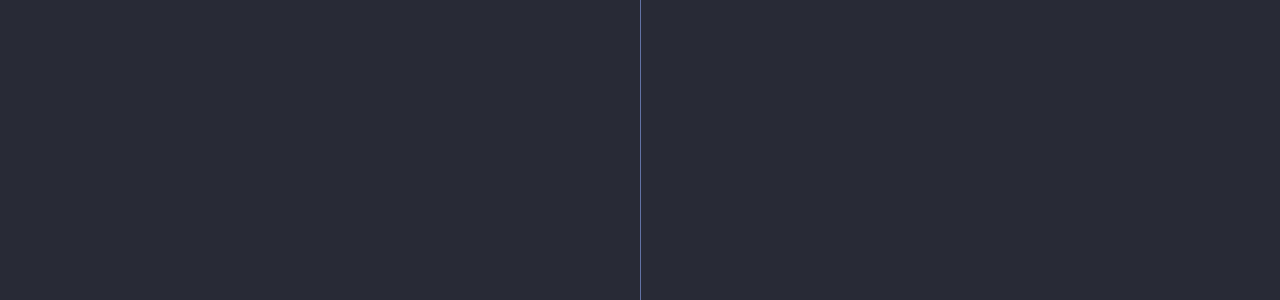
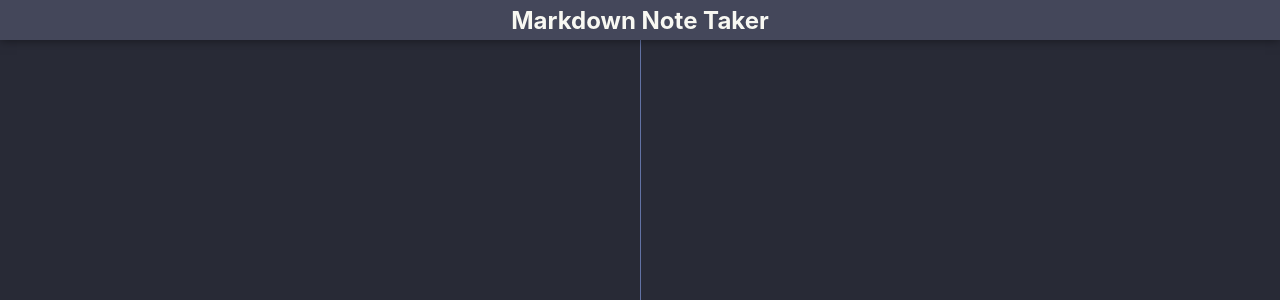
Before and after one commit to ashleytowner/note-taker, a React (Create React App) app: page / in a window 1280 px wide. Shown: the top 300 px of the page. Built offline with nearby package versions, Linux system fonts and the light colour scheme.

Commit message:
Save regularly

```diff
--- a/package.json
+++ b/package.json
@@ -11,10 +11,12 @@
     "@types/node": "^12.0.0",
     "@types/react": "^16.9.53",
     "@types/react-dom": "^16.9.8",
+    "@types/react-router-dom": "^5.1.6",
     "markdown-it": "^12.0.2",
     "node-sass": "^4.14.1",
     "react": "^17.0.1",
     "react-dom": "^17.0.1",
+    "react-router-dom": "^5.2.0",
     "react-scripts": "4.0.0",
     "typescript": "^4.0.3",
     "web-vitals": "^0.2.4"
--- a/src/App.css
+++ b/src/App.scss
@@ -1,3 +1,5 @@
+@import url("https://fonts.googleapis.com/css2?family=Fira+Code&display=swap");
+
 :root {
   /* Dracula */
   --background: #282a36;
@@ -22,25 +24,3 @@ body,
 textarea {
   background-color: var(--background);
 }
-
-.Editor:focus {
-  outline: none;
-  background-color: var(--current-line);
-}
-
-.Editor {
-  padding: 0 10px;
-}
-
-.Renderer {
-  border-left: 1px solid var(--comment)
-}
-
-.Renderer>* {
-  padding: 0 10px;
-
-}
-
-.Editor, .Renderer {
-  overflow-Y: auto;
-}
--- a/src/App.tsx
+++ b/src/App.tsx
@@ -1,10 +1,11 @@
 import React from 'react';
-import './App.css';
-import Editor from './components/Editor/Editor';
-import Renderer from './components/Renderer/Renderer';
+import './App.scss';
+import { BrowserRouter as Router, Switch, Route } from 'react-router-dom';
+import CombinedEditor from './components/CombinedEditor/CombinedEditor';
 
 type AppState = {
   markdown: string;
+  editorHTML: string;
 }
 
 export default class App extends React.Component<unknown, AppState> {
@@ -12,21 +13,30 @@ export default class App extends React.Component<unknown, AppState> {
   constructor(props: unknown) {
     super(props);
     this.state = {
-      markdown: ''
+      markdown: '',
+      editorHTML: ''
     }
   }
 
-  handleChange = (ev: string): void => {
+  handleChange = (ev: { markdown: string}): void => {
     this.setState({
-      markdown: ev
+      markdown: ev.markdown,
     })
   }
 
   render(): JSX.Element {
     return (
     <div className="App" >
-      <Editor onChange={this.handleChange} />
-      <Renderer markdown={this.state.markdown} />
+      <Router>
+        <Switch>
+          <Route exact path="/">
+            <CombinedEditor
+              onChange={this.handleChange}
+              markdown={this.state.markdown}
+            ></CombinedEditor>
+          </Route>
+        </Switch>
+      </Router>
     </div>
   );
   }
--- /dev/null
+++ b/src/components/CombinedEditor/CombinedEditor.scss
@@ -0,0 +1,16 @@
+.CombinedEditor {
+  display: grid;
+  grid-template-columns: 1fr 1fr;
+  grid-template-rows: 5fr 95fr;
+  height: 100vh;
+  width: 100vw;
+  grid-template-areas: "nav nav" "editor renderer";
+
+  .button-bar {
+    position: fixed;
+    height: 2rem;
+    width: 100vw;
+    bottom: 0;
+    background: green;
+  }
+}
--- /dev/null
+++ b/src/components/CombinedEditor/CombinedEditor.tsx
@@ -0,0 +1,29 @@
+import Renderer from "../Renderer/Renderer";
+import React from "react";
+import Editor from "../Editor/Editor";
+import Nav from "../Nav/Nav";
+import "./CombinedEditor.scss"
+
+type CombinedEditorProps = {
+	onChange: (event: { markdown: string }) => unknown;
+	markdown: string;
+	initial?: string;
+}
+
+export default class CombinedEditor extends React.Component<CombinedEditorProps> {
+	initial: string;
+	constructor(props: CombinedEditorProps) {
+		super(props);
+		this.initial = props.initial || '';
+	}
+
+	render(): JSX.Element {
+		return (
+			<div className="CombinedEditor">
+				<Nav />
+				<Editor default={this.initial} onChange={this.props.onChange} />
+				<Renderer markdown={this.props.markdown} />
+			</div>
+		)
+	}
+}
--- a/src/components/Editor/Editor.scss
+++ b/src/components/Editor/Editor.scss
@@ -1,5 +1,8 @@
 .Editor {
-  padding: 0 10px;
+  padding: 10px;
+  font-family: "fira code";
+  grid-area: editor;
+  overflow-y: auto;
 
   &:focus {
     outline: none;
--- a/src/components/Editor/Editor.tsx
+++ b/src/components/Editor/Editor.tsx
@@ -1,50 +1,63 @@
 import React from "react";
-import Markdown from 'markdown-it';
 import './Editor.scss';
 
 type EditorProps = {
-	onChange?: (event: string) => unknown;
+	onChange?: (event: { markdown: string }) => unknown;
+	default?: string;
 }
 
 type EditorState = {
-	rendered: string
+	document: string;
 }
 
 export default class Editor extends React.Component<EditorProps, EditorState> {
 
+	initial: string;
+
 	constructor(props: EditorProps) {
 		super(props);
+		this.initial = localStorage.getItem('document') || '';
 		this.state = {
-			rendered: ''
+			document: this.initial
 		}
+		this.saveDocument();
+		props.onChange && props.onChange({ markdown: this.initial });
+	}
+
+	saveDocument = (): void => {
+		localStorage.setItem('document', this.state.document);
+		setTimeout(this.saveDocument, 500);
 	}
 
 	handleChange = (event: React.ChangeEvent<HTMLDivElement>): void => {
 		if (this.props.onChange) {
-			this.props.onChange(event.target.innerText || '');
+			const ev = {
+				markdown: event.target.innerText,
+			}
+			this.setState({
+				document: ev.markdown
+			})
+			this.props.onChange(ev);
 		}
-		this.setState({
-			rendered: new Markdown().render(event.target.innerText)
-		})
 	}
 
-	// renderColours = (tokens: Token[]): void => {
-	// 	console.log(tokens);
-	// 	const tokenTypes = tokens
-	// 		.map(tk => tk.type)
-	// 		.filter((t, ind, arr) => arr.indexOf(t) === ind)
-	// 		.sort();
-	// 	console.log(tokenTypes);
-	// }
+	parseDefault(input: string): JSX.Element[] {
+		return input.split('\n')
+					.filter(s => !!s)
+					.map(s => <p key={s}>{s}</p>)
+	}
 
 	render(): JSX.Element {
 		return (
 			<div
 				className="Editor"
-				style={{fontFamily: 'fira code', position: 'absolute', height: '100vh', width: '50vw'}}
 				contentEditable
 				onInput={this.handleChange}
-			></div>
+				onBlur={this.handleChange}
+				suppressContentEditableWarning={true}
+			>
+				{this.parseDefault(this.initial || '')}
+			</div>
 		)
 	}
 }
--- /dev/null
+++ b/src/components/Nav/Nav.scss
@@ -0,0 +1,15 @@
+.Nav {
+  grid-area: nav;
+  width: 100%;
+  background: var(--current-line);
+  box-shadow: 0px 0px 10px rgba(0, 0, 0, 0.5);
+  z-index: 1;
+  display: flex;
+  align-items: center;
+  justify-content: center;
+
+  h1 {
+    text-align: center;
+    margin: 0;
+  }
+}
--- /dev/null
+++ b/src/components/Nav/Nav.tsx
@@ -0,0 +1,12 @@
+import React from "react";
+import './Nav.scss';
+
+export default class Nav extends React.Component {
+	render(): JSX.Element {
+		return (
+			<nav className="Nav">
+				<h1>Markdown Note Taker</h1>
+			</nav>
+		)
+	}
+}
--- a/src/components/Renderer/Renderer.scss
+++ b/src/components/Renderer/Renderer.scss
@@ -1,9 +1,7 @@
 .Renderer {
   border-left: 1px solid var(--comment);
-
-  & > div {
-    padding: 0 10px;
-  }
+  grid-area: renderer;
+  padding: 10px;
 
   img {
     max-width: 40%;
--- a/src/components/Renderer/Renderer.tsx
+++ b/src/components/Renderer/Renderer.tsx
@@ -14,8 +14,7 @@ export default class Renderer extends React.Component<RendererProps> {
 
 	render(): JSX.Element {
 		return (
-			<div className="Renderer" style={{position: 'absolute', right: 0, height: '100vh', width: '50vw'}}>
-				<p dangerouslySetInnerHTML={{__html: this.parseMarkdown()}}></p>
+			<div dangerouslySetInnerHTML={{__html: this.parseMarkdown()}} className="Renderer">
 			</div>
 		);
 	}
```
Also changed, not shown: 1 other file (tests, documents, lock files or other folders).
